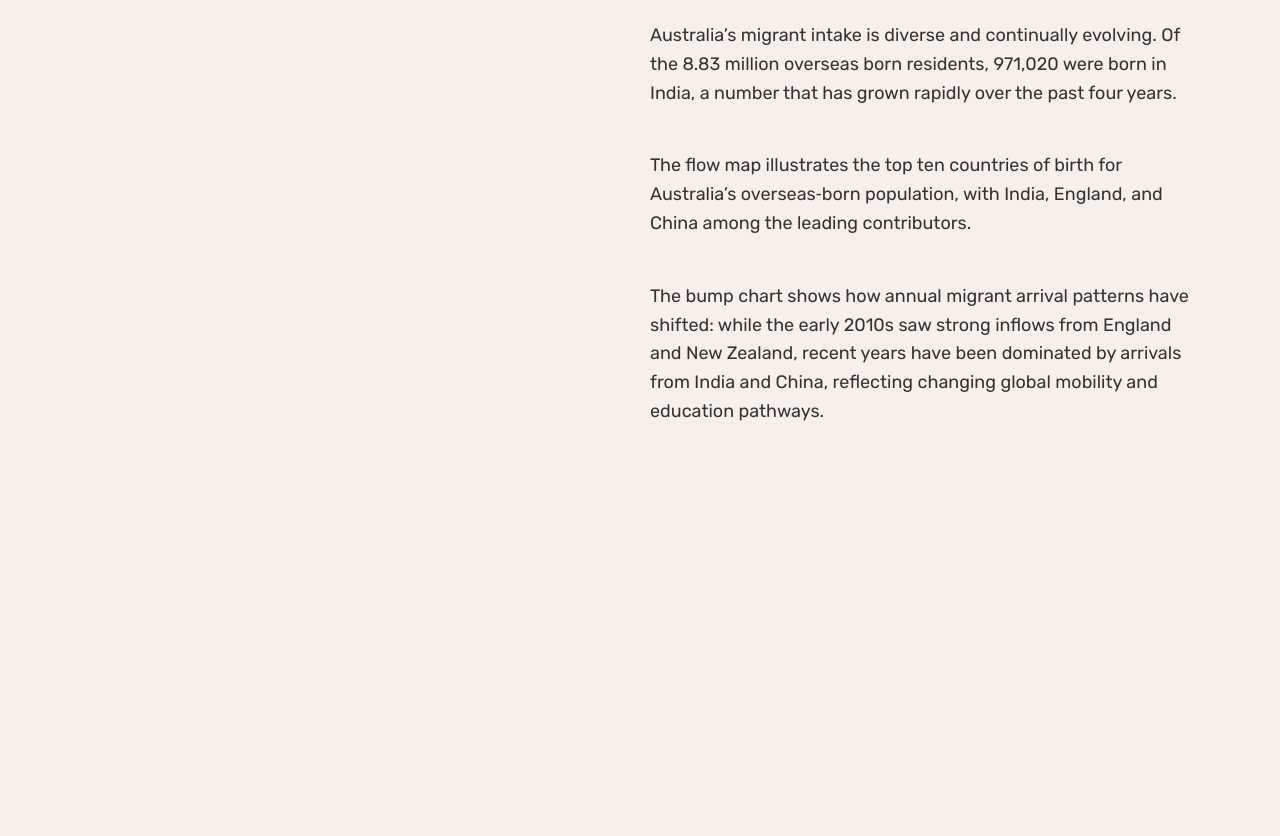
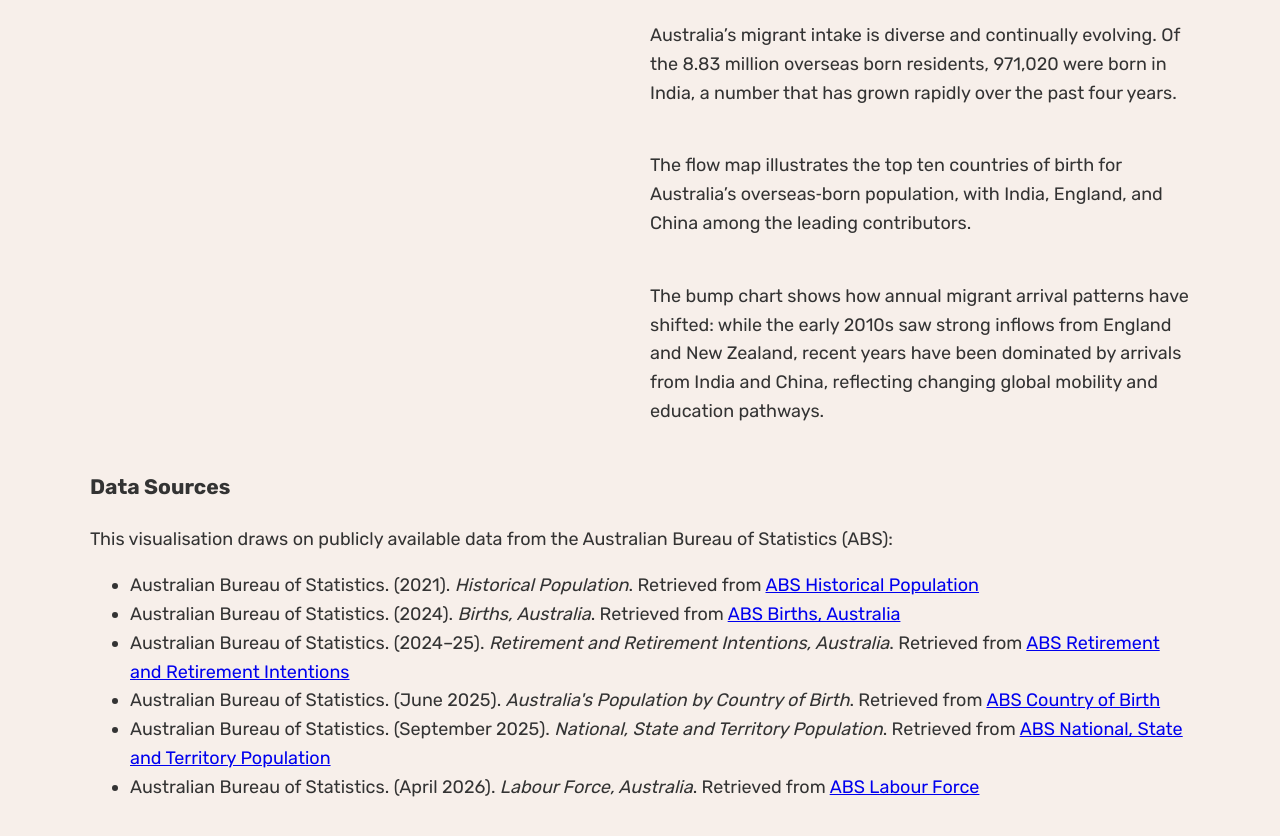
Before and after one commit to msto0016/aus-immigration, a plain HTML site: page index.html in a window 1280 px wide. Shown: the part 3678-4514 px from the top of the page. Before the commit the page ends 4176 px from the top, so only its background shows below. Drawn offline with Linux system fonts and the light colour scheme; a script that the page names is missing.

Commit message:
Update index.html

```diff
--- a/index.html
+++ b/index.html
@@ -161,5 +161,50 @@
     vegaEmbed('#bump_chart', 'charts/bump_chart.json');
 </script>
 
+<footer class="metadata">
+    <h3>Data Sources</h3>
+    <p>This visualisation draws on publicly available data from the Australian Bureau of Statistics (ABS):</p>
+
+    <ul>
+        <li>Australian Bureau of Statistics. (2021). <em>Historical Population</em>. Retrieved from
+            <a href="https://www.abs.gov.au/statistics/people/population/historical-population/latest-release" target="_blank">
+                ABS Historical Population
+            </a>
+        </li>
+
+        <li>Australian Bureau of Statistics. (2024). <em>Births, Australia</em>. Retrieved from
+            <a href="https://www.abs.gov.au/statistics/people/population/births-australia/latest-release" target="_blank">
+                ABS Births, Australia
+            </a>
+        </li>
+
+        <li>Australian Bureau of Statistics. (2024–25). <em>Retirement and Retirement Intentions, Australia</em>. Retrieved from
+            <a href="https://www.abs.gov.au/statistics/labour/employment-and-unemployment/retirement-and-retirement-intentions-australia/latest-release" target="_blank">
+                ABS Retirement and Retirement Intentions
+            </a>
+        </li>
+
+        <li>Australian Bureau of Statistics. (June 2025). <em>Australia's Population by Country of Birth</em>. Retrieved from
+            <a href="https://www.abs.gov.au/statistics/people/population/australias-population-country-birth/latest-release" target="_blank">
+                ABS Country of Birth
+            </a>
+        </li>
+
+        <li>Australian Bureau of Statistics. (September 2025). <em>National, State and Territory Population</em>. Retrieved from
+            <a href="https://www.abs.gov.au/statistics/people/population/national-state-and-territory-population/sep-2025" target="_blank">
+                ABS National, State and Territory Population
+            </a>
+        </li>
+
+        <li>Australian Bureau of Statistics. (April 2026). <em>Labour Force, Australia</em>. Retrieved from
+            <a href="https://www.abs.gov.au/statistics/labour/employment-and-unemployment/labour-force-australia/apr-2026" target="_blank">
+                ABS Labour Force
+            </a>
+        </li>
+    </ul>
+
+</footer>
+
+
 </body>
 </html>
```
